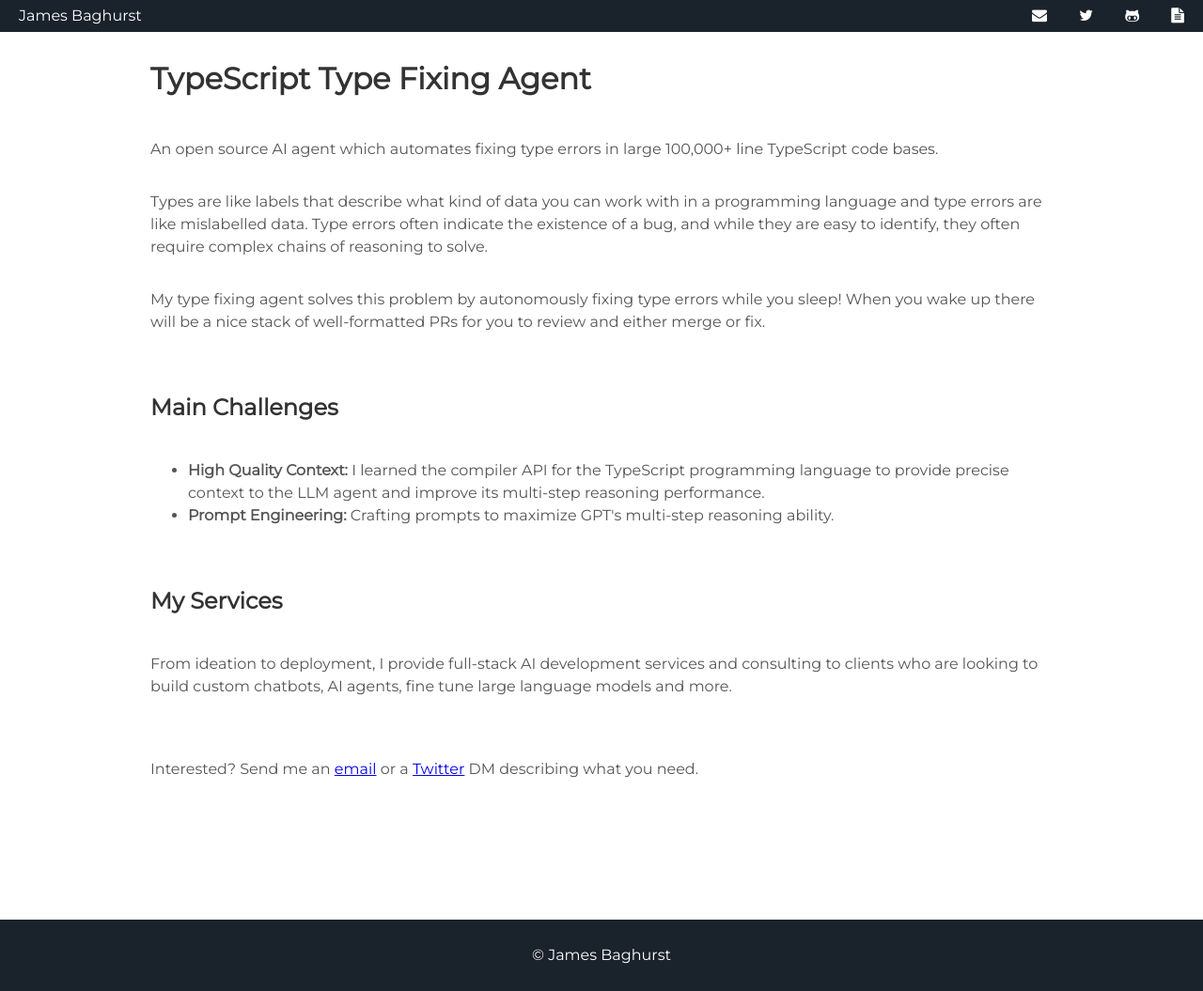
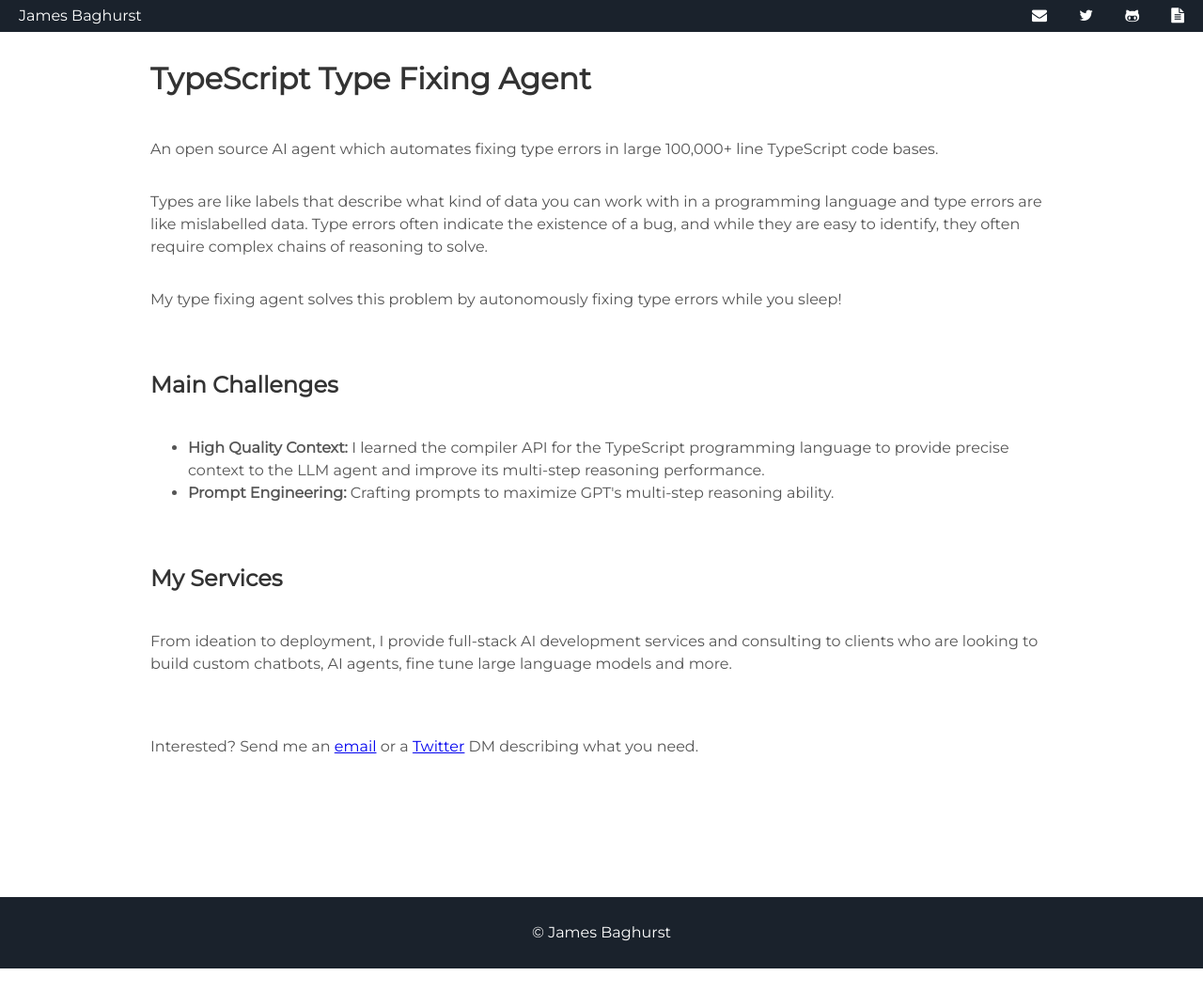
Before and after one commit to bjsi/bjsi.github.io, a Jekyll site: the page built from type-fixing-agent.html, in a window 1280 px wide and 1055 px high. Shown: the whole window at 94% size. Built offline with Jekyll 4.4.1, drawn with Linux system fonts in a browser that asks for light colours.

Commit message:
update content

```diff
--- a/type-fixing-agent.html
+++ b/type-fixing-agent.html
@@ -6,7 +6,7 @@ layout: post
 <p>An open source AI agent which automates fixing type errors in large 100,000+ line TypeScript code bases.</p>
 
 <p>Types are like labels that describe what kind of data you can work with in a programming language and type errors are like mislabelled data. Type errors often indicate the existence of a bug, and while they are easy to identify, they often require complex chains of reasoning to solve.</p>
-<p>My type fixing agent solves this problem by autonomously fixing type errors while you sleep! When you wake up there will be a nice stack of well-formatted PRs for you to review and either merge or fix.</p>
+<p>My type fixing agent solves this problem by autonomously fixing type errors while you sleep!</p>
 <h3>Main Challenges</h3>
 <ul>
   <li><strong>High Quality Context:</strong> I learned the compiler API for the TypeScript programming language to provide precise context to the LLM agent and improve its multi-step reasoning performance.</li>
```
Also changed, not shown: 1 other file.
